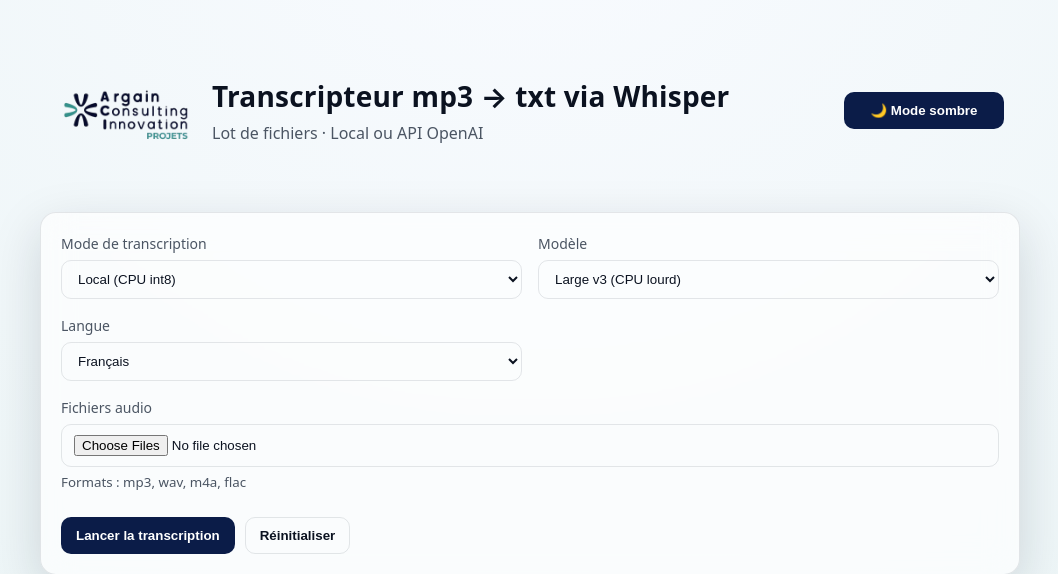
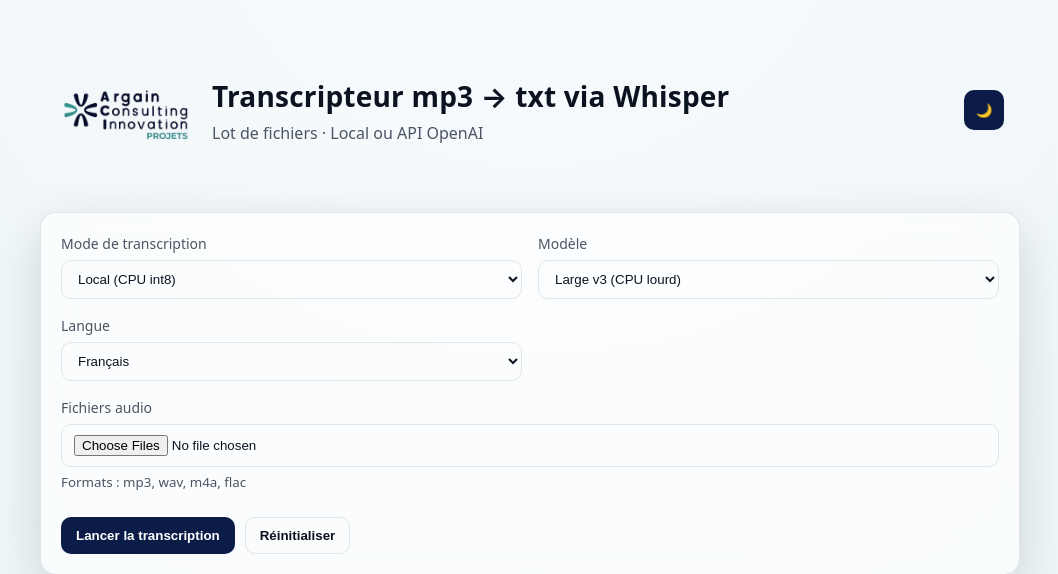
Before and after one commit to Romano-de-la-vega/app-whisper, a FastAPI app: page / in a window 1280 px wide. Shown: the top 574 px of the page, without its empty margins (110-1168 px from the left). Run offline with FastAPI, Linux system fonts and the light colour scheme.

Commit message:
feat: shrink theme toggle icon

```diff
--- a/static/app.js
+++ b/static/app.js
@@ -49,14 +49,14 @@ let isRunning = false;
   const root = document.documentElement;
   let current = root.getAttribute("data-theme") || (window.matchMedia("(prefers-color-scheme: dark)").matches ? "dark" : "light");
   root.setAttribute("data-theme", current);
-  themeBtn.textContent = current === "dark" ? "☀️ Mode clair" : "🌙 Mode sombre";
+  themeBtn.textContent = current === "dark" ? "☀️" : "🌙";
   if (logoImg) logoImg.src = current === "dark" ? "/static/logo_white.png" : "/static/logo.png";
 
   themeBtn.addEventListener("click", () => {
     const next = root.getAttribute("data-theme") === "dark" ? "light" : "dark";
     root.setAttribute("data-theme", next);
     localStorage.setItem("theme", next);
-    themeBtn.textContent = next === "dark" ? "☀️ Mode clair" : "🌙 Mode sombre";
+    themeBtn.textContent = next === "dark" ? "☀️" : "🌙";
     if (logoImg) logoImg.src = next === "dark" ? "/static/logo_white.png" : "/static/logo.png";
   });
 })();
--- a/static/style.css
+++ b/static/style.css
@@ -255,7 +255,12 @@ footer.muted {
   margin: 24px 0;
 }
 
-#toggle-theme { min-width: 160px; }
+#toggle-theme {
+  width: 40px;
+  height: 40px;
+  min-width: 0;
+  padding: 0;
+}
 
 :focus-visible {
   outline: 2px solid var(--accent);
--- a/templates/index.html
+++ b/templates/index.html
@@ -23,7 +23,7 @@
             <p class="subtitle">Lot de fichiers · Local ou API OpenAI</p>
           </div>
         </div>
-        <button id="toggle-theme" type="button">🌙 Mode sombre</button>
+        <button id="toggle-theme" type="button" aria-label="Basculer le thème">🌙</button>
       </div>
     </header>
 
```
